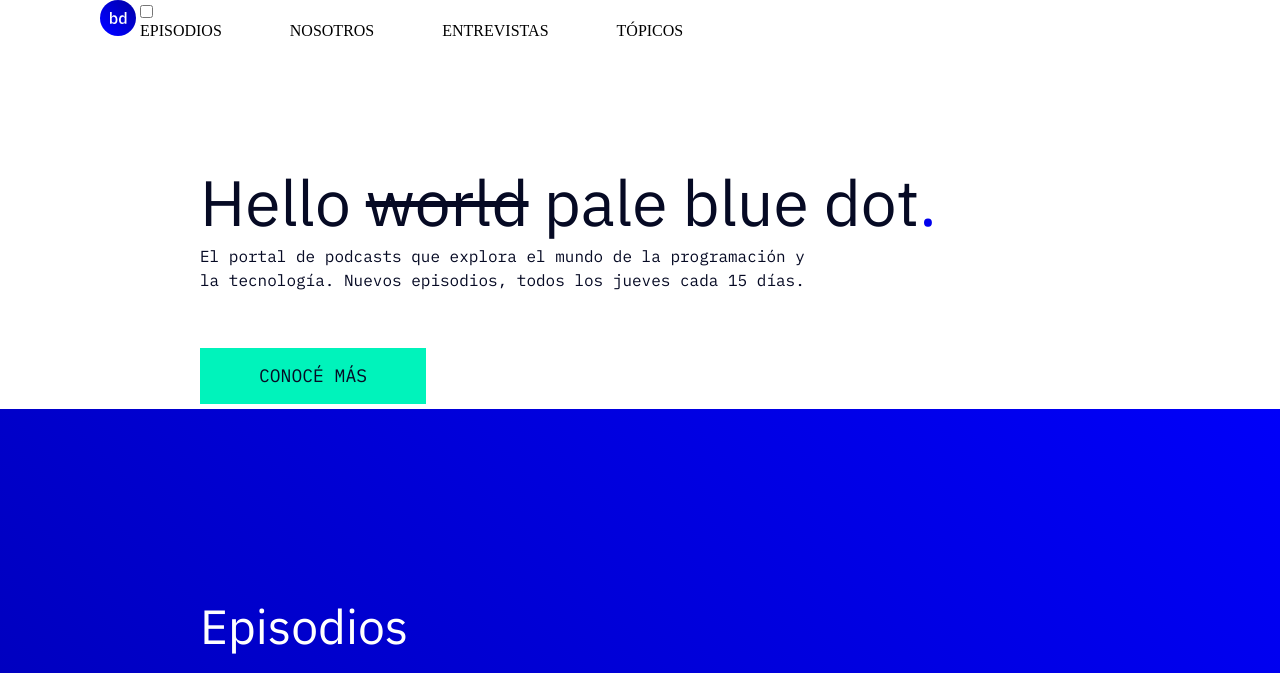
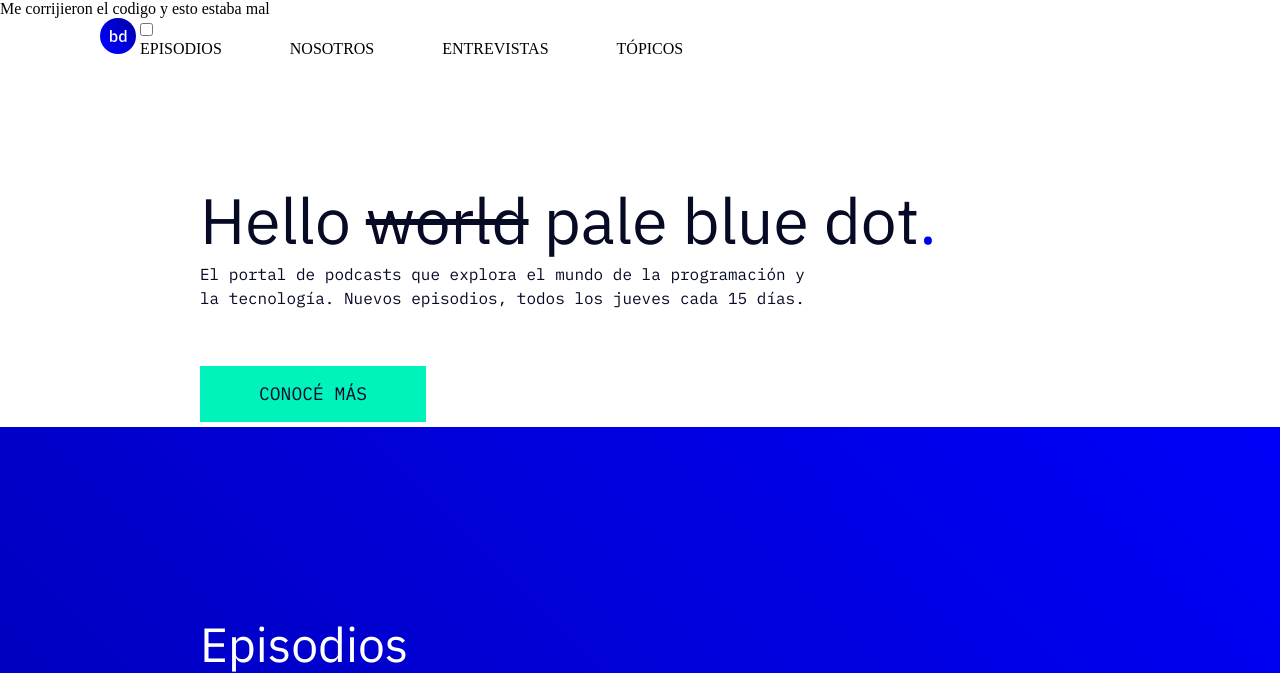
Before and after one commit to mpauline/acamica-bloque1, a plain HTML site: page index.html in a window 1280 px wide. Shown: the top 673 px of the page. Drawn offline with Linux system fonts and the light colour scheme.

Commit message:
Correccion de comentario

```diff
--- a/index.html
+++ b/index.html
@@ -13,7 +13,9 @@
 <body>
 
     <header>
-        <div> </div>
+        <div>
+            Me corrijieron el codigo y esto estaba mal
+        </div>
         <div class="logo1">
             <img src="Images/logo.svg" alt="imagen-logo" width="36px" height="36px">
         </div>
```
